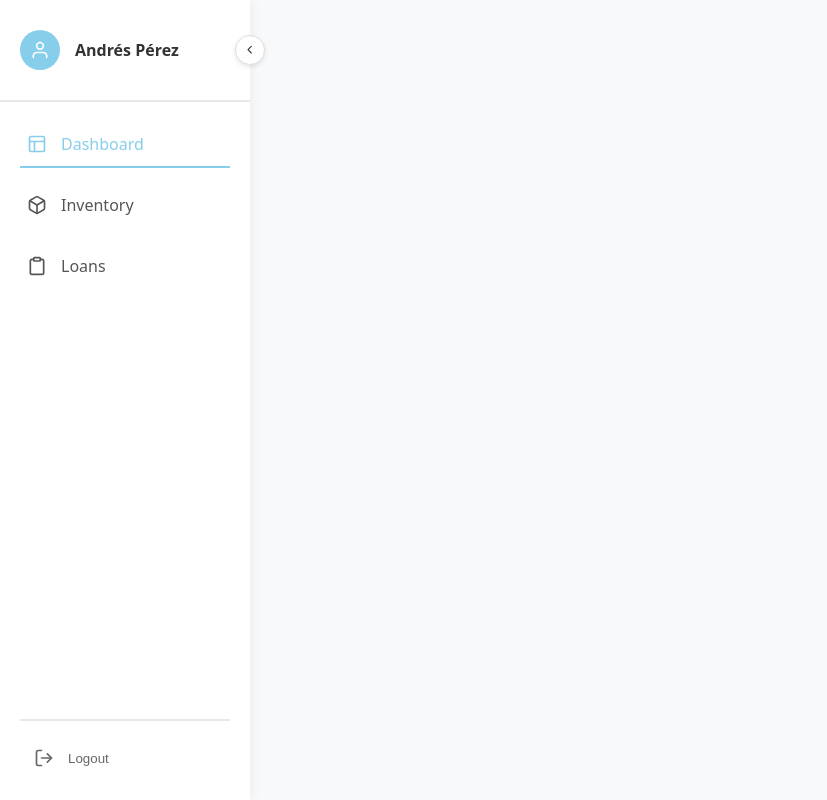
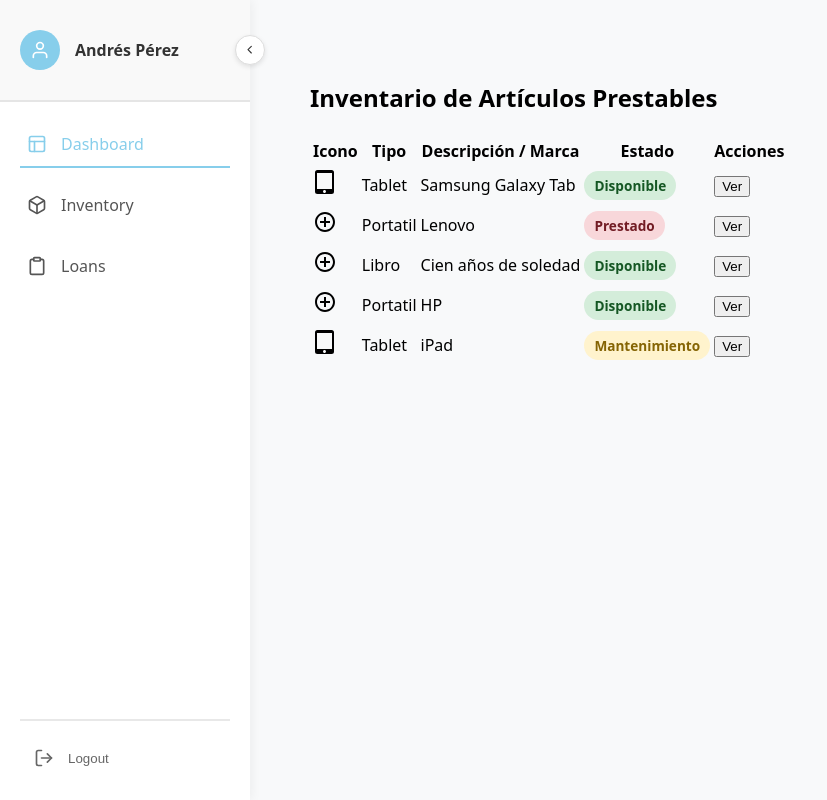
Before and after one commit to andres0818/Proyecto_web_II, a React (Vite) app: page /inventory in a window 1280 px wide. Shown: the whole page, without its empty margins (0-827 px from the left). Built offline with nearby package versions, Linux system fonts and the light colour scheme.

Commit message:
feat: se agrega componente básico de la vista inventarios

```diff
--- a/src/pages/Inventory/Inventory.css
+++ b/src/pages/Inventory/Inventory.css
@@ -0,0 +1,21 @@
+.status-badge {
+  padding: 5px 10px;
+  border-radius: 15px;
+  font-size: 0.85rem;
+  font-weight: bold;
+}
+
+.available {
+  background-color: #d4edda;
+  color: #155724;
+}
+
+.loaned {
+  background-color: #f8d7da;
+  color: #721c24;
+}
+
+.maintenance {
+  background-color: #fff3cd;
+  color: #856404;
+}
--- a/src/pages/Inventory/Inventory.jsx
+++ b/src/pages/Inventory/Inventory.jsx
@@ -1,10 +1,61 @@
 import React from 'react';
 import './Inventory.css';
+import { MdOutlineTabletMac, MdComputer, MdMenuBook, MdAddCircleOutline } from 'react-icons/md';
+
+
+const renderIcon = (type) => {
+  switch (type) {
+    case 'Tablet': return <MdOutlineTabletMac />;
+    case 'Laptop': return <MdComputer />;
+    case 'Book': return <MdMenuBook />;
+    default: return <MdAddCircleOutline />;
+  }
+};
 
 const Inventory = () => {
+  const inventoryItems = [
+    { id: 1, type: 'Tablet', brand: 'Samsung Galaxy Tab', status: 'Available' },
+    { id: 2, type: 'Portatil', brand: 'Lenovo ', status: 'Loaned' },
+    { id: 3, type: 'Libro', brand: 'Cien años de soledad', status: 'Available' },
+    { id: 4, type: 'Portatil', brand: 'HP ', status: 'Available' },
+    { id: 5, type: 'Tablet', brand: 'iPad', status: 'Maintenance' },
+  ];
+
   return (
-    <section>
-    </section>
+    <div className="inventory-page" style={{ padding: '20px' }}>
+      <h2>Inventario de Artículos Prestables</h2>
+      <table className="inventory-table">
+        <thead>
+          <tr>
+            <th>Icono</th>
+            <th>Tipo</th>
+            <th>Descripción / Marca</th>
+            <th>Estado</th>
+            <th>Acciones</th>
+          </tr>
+        </thead>
+        <tbody>
+          {inventoryItems.map((item) => (
+            <tr key={item.id}>
+              <td style={{ fontSize: '1.5rem' }}>{renderIcon(item.type)}</td>
+              <td>{item.type}</td>
+              <td>{item.brand}</td>
+              <td>
+                <span className={`status-badge ${item.status.toLowerCase()}`}>
+                  {item.status === 'Available' ? 'Disponible' :
+                   item.status === 'Loaned' ? 'Prestado' : 'Mantenimiento'}
+                </span>
+              </td>
+              <td>
+                <button className="view-btn" onClick={() => console.log('Viewing details...')}>
+                  Ver
+                </button>
+              </td>
+            </tr>
+          ))}
+        </tbody>
+      </table>
+    </div>
   );
 };
 
```
Also changed, not shown: 1 other file (tests, documents, lock files or other folders).
